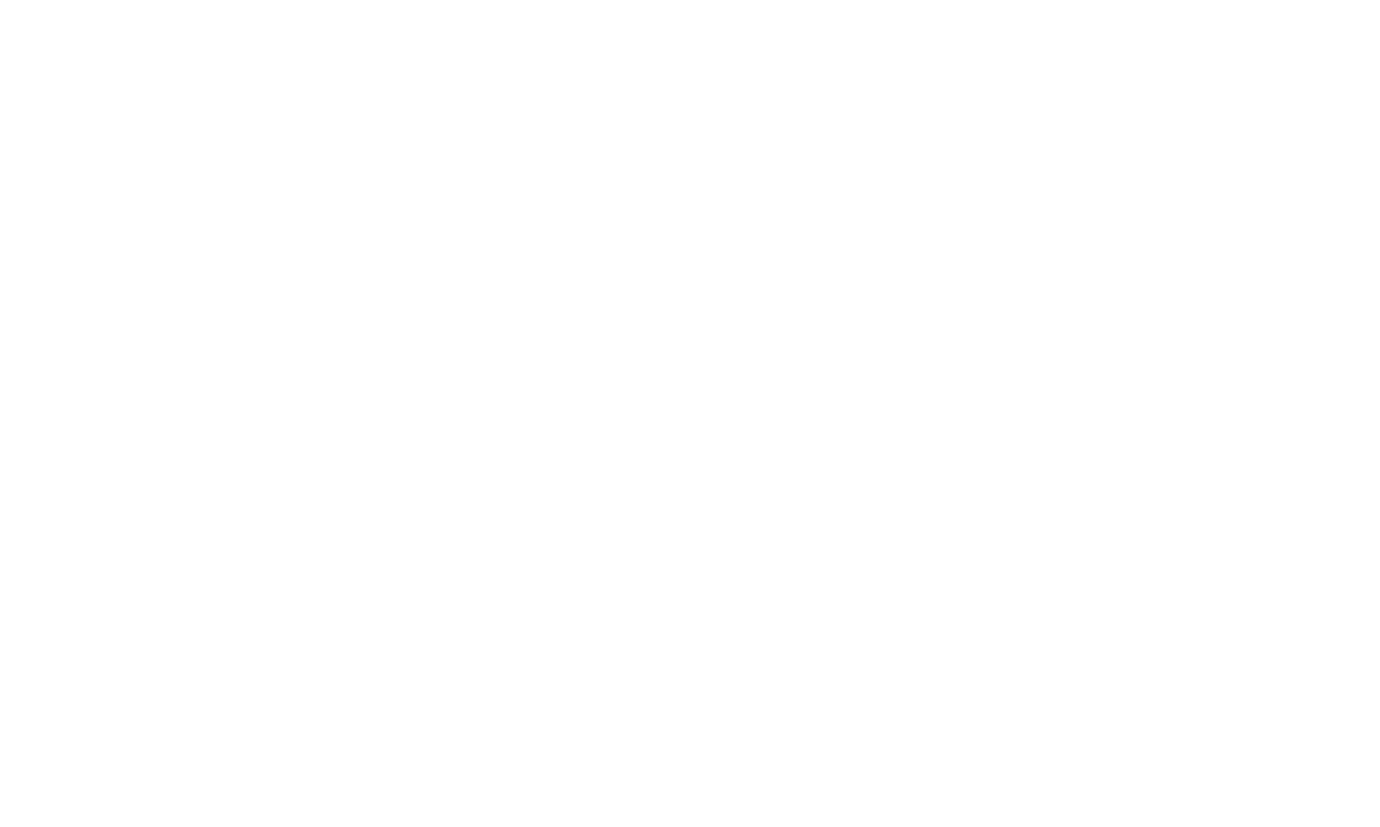
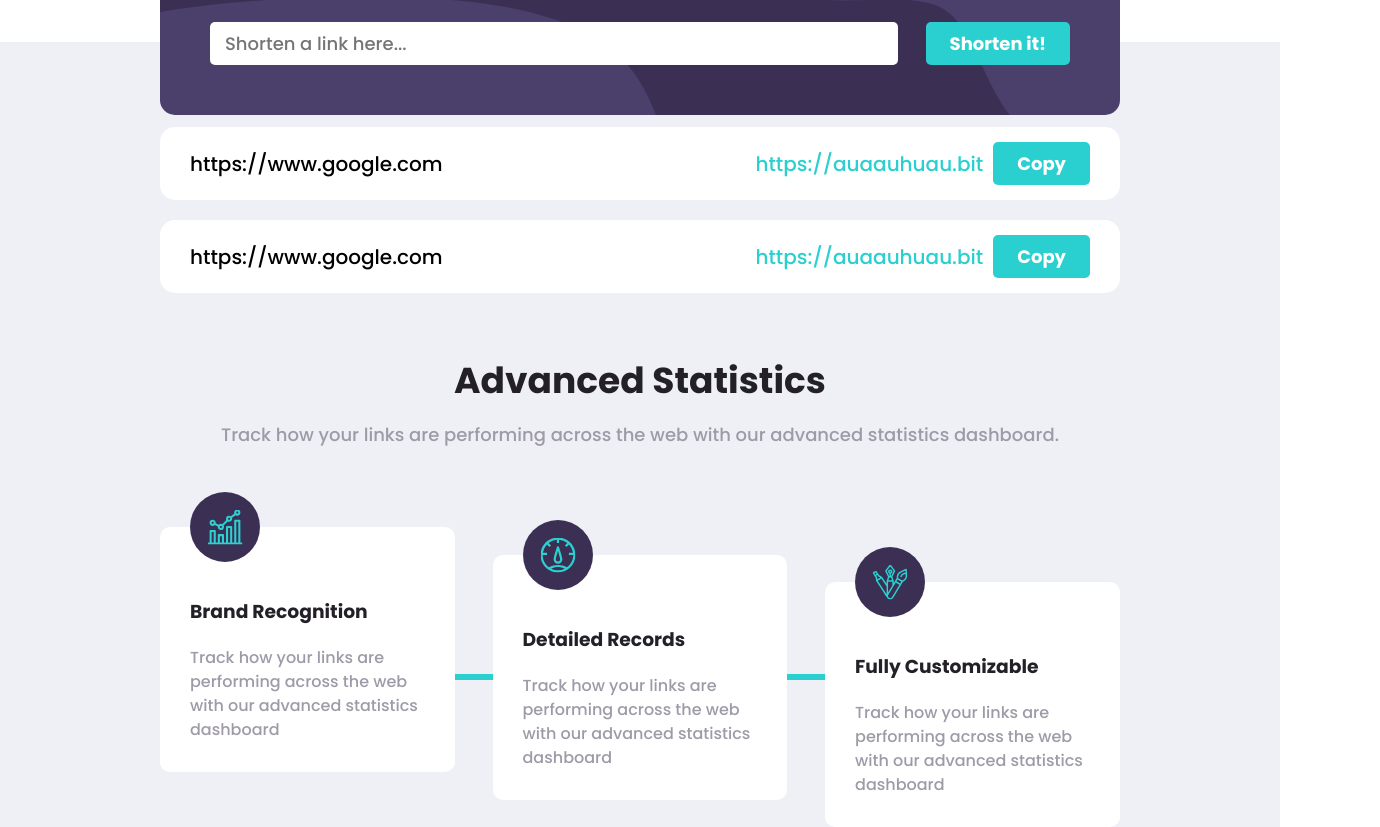
Before and after one commit to Vieira14N/url-shortening-page, a React (Create React App) app: page / in a window 1280 px wide. Shown: the part 760-1587 px from the top of the page, 1380 px wide, since content can reach past the window. Before the commit the page ends 800 px from the top, so only its background shows below. Built offline with nearby package versions, Linux system fonts and the light colour scheme.

Commit message:
feat: Sections Shorten e Statistics criadas e estilizadas

```diff
--- a/src/App.js
+++ b/src/App.js
@@ -2,12 +2,16 @@
 import './App.css';
 import Header from './components/Header'
 import Cover from './components/Cover'
+import Shorten from './components/Shorten'
+import Statistics from './components/Statistics';
 
 function App() {
   return (
     <>
       <Header/>
       <Cover/>
+      <Shorten/>
+      <Statistics/>
     </>
   );
 }
--- a/src/components/Cover.js
+++ b/src/components/Cover.js
@@ -1,16 +1,14 @@
 import React from 'react'
-import illustration from '../images/illustration-working.svg'
 import "../styles/Cover.css"
 
 export default function Cover() {
     return (
-        <section>
+        <section className='cover-section'>
             <div className='text'>
                 <h1>More than just shorten links</h1>
                 <p>Build your brand's recognition and get detailed insights on how your links are performing.</p>
                 <button>Get Started</button>
             </div>
-            <img src={illustration} alt='working'></img>
         </section>
     )
 }
--- /dev/null
+++ b/src/components/Shorten.js
@@ -0,0 +1,30 @@
+import React from 'react'
+import '../styles/shorten.css'
+
+export default function Shorten() {
+  return (
+    <section className='shorten-section'>
+      <div className='input-container'>
+        <input
+          type='text'
+          placeholder='Shorten a link here...'
+        ></input>
+        <button>Shorten it!</button>
+      </div>
+      <div className='link-container'>
+        <p>https://www.google.com</p>
+        <div>
+          <p>https://auaauhuau.bit</p>
+          <button>Copy</button>
+        </div>
+      </div>
+      <div className='link-container'>
+        <p>https://www.google.com</p>
+        <div>
+          <p>https://auaauhuau.bit</p>
+          <button>Copy</button>
+        </div>
+      </div>
+    </section>
+  )
+}
--- /dev/null
+++ b/src/components/Statistics.js
@@ -0,0 +1,42 @@
+import React from 'react'
+import '../styles/statistics.css'
+import icon1 from '../images/icon-brand-recognition.svg'
+import icon2 from '../images/icon-detailed-records.svg'
+import icon3 from '../images/icon-fully-customizable.svg'
+
+export default function Statistics() {
+    return (
+        <section className='statistics-section'>
+            <div className='statistics-container'>
+                <h2>Advanced Statistics</h2>
+                <p>Track how your links are performing across the web with our advanced statistics dashboard.</p>
+                <div className='cards-container'>
+                    <div className='cards'>
+                        <div className='icon'>
+                            <img src={icon1} alt='statistic'></img>
+                        </div>
+                        <h3>Brand Recognition</h3>
+                        <p>Track how your links are performing across the web with our advanced statistics dashboard</p>
+                    </div>
+                    <div className='bar'></div>
+                    <div className='cards'>
+                        <div className='icon'>
+                            <img src={icon2} alt='statistic'></img>
+                        </div>
+                        <h3>Detailed Records</h3>
+                        <p>Track how your links are performing across the web with our advanced statistics dashboard</p>
+                    </div>
+                    <div className='bar'></div>
+                    <div className='cards'>
+                        <div className='icon'>
+                            <img src={icon3} alt='statistic'></img>
+                        </div>
+                        <h3>Fully Customizable</h3>
+                        <p>Track how your links are performing across the web with our advanced statistics dashboard</p>
+                    </div>
+                </div>
+
+            </div>
+        </section>
+    )
+}
--- a/src/styles/Cover.css
+++ b/src/styles/Cover.css
@@ -1,13 +1,17 @@
-section {
-    display: flex;
+.cover-section {
+    background-image: url(../images/illustration-working.svg);
+    background-repeat: no-repeat;
+    background-size:contain;
+    background-position: right;
+    padding: 10px 0;
+    margin-bottom: 150px;
+}
+
+.text {
     width: 75%;
     margin: 0 auto;
     position: relative;
     margin-top: 100px;
-}
-
-.text {
-    width: 60%;
 }
 
 section h1{
@@ -15,11 +19,15 @@
     font-size: 72px;
     line-height: 82px;
     letter-spacing: -2px;
+    max-width: 500px;
 }
 
 section p {
     color: hsl(257, 7%, 63%);
     font-size: 18px;
+    line-height: 24px;
+    margin-top: 10px;
+    max-width: 400px;
 }
 
 section button {
--- /dev/null
+++ b/src/styles/shorten.css
@@ -0,0 +1,75 @@
+.shorten-section{
+    background-color: hsl(225, 33%, 95%);
+    display: flex;
+    flex-direction: column;
+    justify-content: center;
+    align-items: center;
+    position: relative;
+    padding-top: 65px;
+}
+
+.input-container {
+    width: 75%;
+    height: fit-content;
+    display: flex;
+    justify-content: space-between;
+    align-items: center;
+    background-image: url(../images/bg-shorten-desktop.svg);
+    background-color: hsl(257, 27%, 26%);
+    background-size: cover;
+    padding: 50px;
+    border-radius: 15px;
+    position: absolute;
+    top: -70px;
+}
+
+.input-container input {
+    width: 80%;
+    border: none;
+    border-radius: 5px;
+    font-size: 18px;
+    padding: 8px 15px;
+}
+
+.input-container input:focus{
+    outline: 3px solid hsl(0, 87%, 67%);
+    color: hsl(0, 87%, 67%);
+}
+
+.input-container button {
+    margin: 0;
+    border-radius: 5px;
+}
+
+.link-container {
+    display: flex;
+    justify-content: space-between;
+    align-items: center;
+    width: 75%;
+    height: fit-content;
+    padding: 15px 30px;
+    background-color: white;
+    border-radius: 15px;
+    margin-top: 20px;
+}
+
+.link-container p{
+    margin: 0;
+    font-size: 20px;
+    color: black;
+}
+
+.link-container div {
+    display: flex;
+    align-items: center;
+}
+
+.link-container div p{
+    color: hsl(180, 66%, 49%);
+    margin-right: 10px;
+}
+
+.link-container button{
+    margin: 0;
+    border-radius: 5px;
+}
--- /dev/null
+++ b/src/styles/statistics.css
@@ -0,0 +1,87 @@
+.statistics-section{
+    background-color: hsl(225, 33%, 95%);
+    padding-top: 60px;
+    display: flex;
+    justify-content: center;
+    align-items: center;
+}
+
+.statistics-container{
+    width: 75%;
+    height: fit-content;
+    display: flex;
+    flex-direction: column;
+    align-items: center;
+}
+
+.statistics-container h2{
+    font-size: 36px;
+    font-weight: 700;
+    color: hsl(260, 8%, 14%);
+    margin-bottom: 15px;
+}
+
+.statistics-container p{
+    max-width: none;
+    margin: 0;
+    text-align: center;
+    margin-bottom: 80px;
+}
+
+.cards-container{
+    width: 100%;
+    height: 300px;
+    display: flex;
+    justify-content: space-between;
+    align-items: center;
+}
+
+.bar {
+    width: 4%;
+    border-bottom: 6px solid hsl(180, 66%, 49%);
+}
+
+.cards{
+    background-color: white;
+    width: 300px;
+    height: fit-content;
+    border-radius: 10px;
+    padding: 70px 30px 30px 30px;
+    position: relative;
+}
+
+.cards:first-child{
+    align-self: flex-start;
+}
+
+.cards:last-child{
+    align-self: flex-end;
+}
+
+.cards .icon{
+    width: 70px;
+    height: 70px;
+    border-radius: 50%;
+    background-color: hsl(257, 27%, 26%);
+    position: absolute;
+    top: -35px;
+}
+
+.cards .icon img{
+    width: 35px;
+    position: absolute;
+    top: 50%;
+    left: 50%;
+    transform: translate(-50%, -50%);
+}
+
+.cards h3{
+    color: hsl(260, 8%, 14%);
+    margin-bottom: 20px;
+}
+
+.cards p{
+    text-align: start;
+    font-size: 16px;
+    margin: 0;
+}
```
